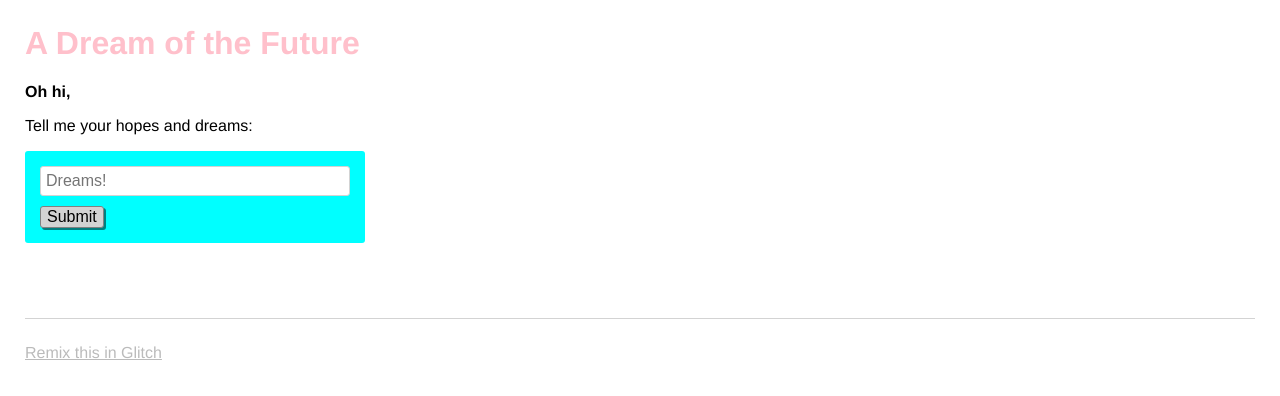
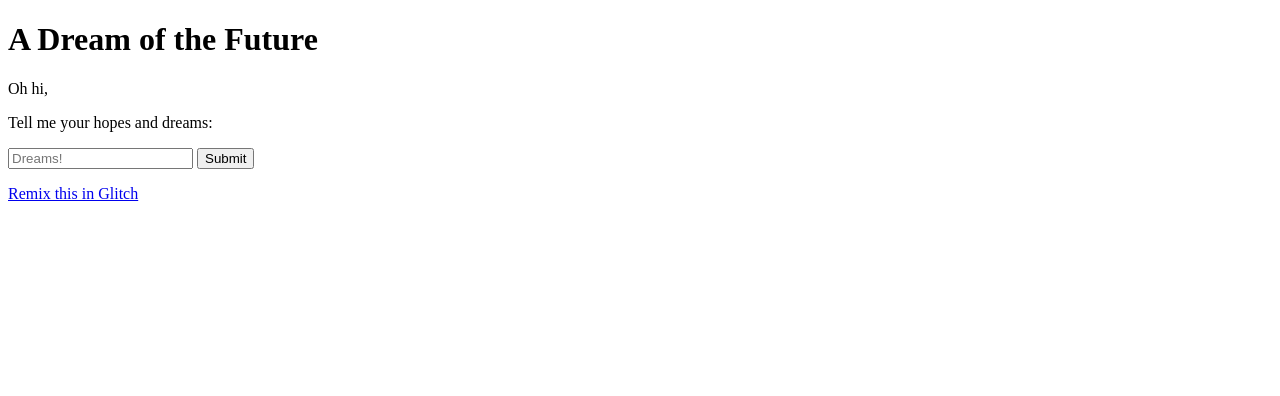
Before and after one commit to cortazar11/URL-shortener, a website: page views/index.html in a window 1280 px wide. Drawn offline with nearby package versions, Linux system fonts and the light colour scheme; no server answers.

Commit message:
Checkpoint

```diff
--- a/public/style.css
+++ b/public/style.css
@@ -1,82 +1 @@
 /* styles */
-/* called by your view template */
-
-/* You might want to try something fancier: */
-/* less: http://lesscss.org/ */
-
-* {
-  box-sizing: border-box;
-}
-
-body {
-  font-family: helvetica, arial, sans-serif;
-  margin: 25px;
-}
-
-h1 {
-  font-weight: bold;
-  color: pink;
-}
-
-.bold {
-  font-weight: bold;
-}
-
-p {
-  max-width: 600px;
-}
-
-form {
-  margin-bottom: 25px;
-  padding: 15px;
-  background-color: cyan;
-  display: inline-block;
-  width: 100%;
-  max-width: 340px;
-  border-radius: 3px;
-}
-
-input {
-  display: block;
-  margin-bottom: 10px;
-  padding: 5px;
-  width: 100%;
-  border: 1px solid lightgrey;
-  border-radius: 3px;
-  font-size: 16px;
-}
-
-button {
-  font-size: 16px;
-  border-radius: 3px;
-  background-color: lightgrey;
-  border: 1px solid grey;
-  box-shadow: 2px 2px teal;
-  cursor: pointer;
-}
-
-button:hover {
-  background-color: yellow;
-}
-
-button:active {
-  box-shadow: none;
-}
-
-li {
-  margin-bottom: 5px;
-}
-
-footer {
-  margin-top: 50px;
-  padding-top: 25px;
-  border-top: 1px solid lightgrey;
-}
-
-footer > a {
-  color: #BBBBBB;
-}
-
-.nicejob {
-  text-decoration: line-through;
-}
--- a/views/index.html
+++ b/views/index.html
@@ -10,7 +10,7 @@
 <!DOCTYPE html>
 <html>
   <head>
-    <title>Welcome to Glitch!</title>
+    <title>URL shortener microservice</title>
     <meta name="description" content="A cool thing made with Glitch">
     <link id="favicon" rel="icon" href="https://glitch.com/edit/favicon-app.ico" type="image/x-icon">
     <meta charset="utf-8">
```
